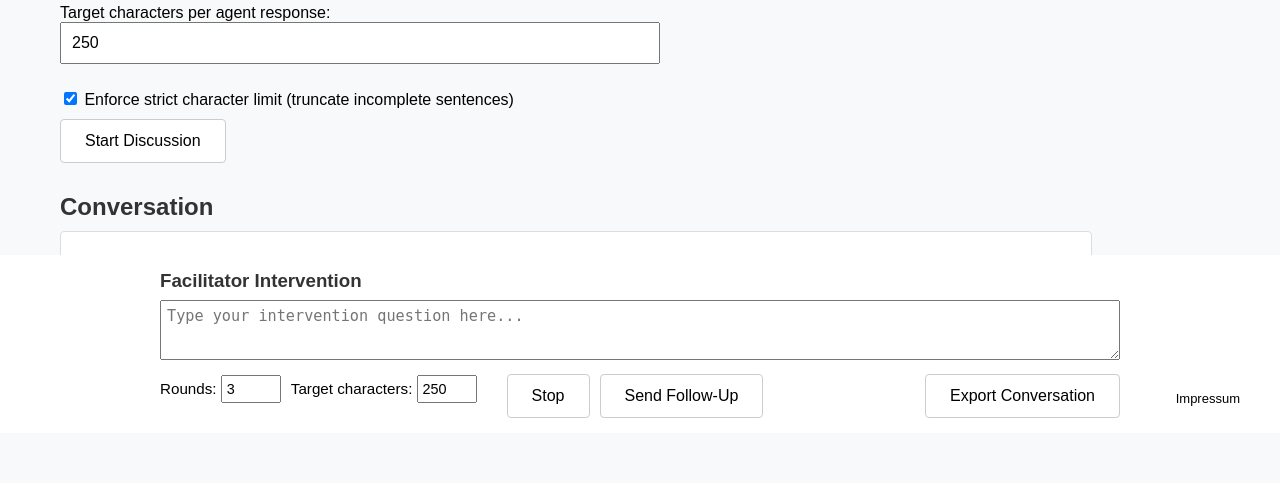
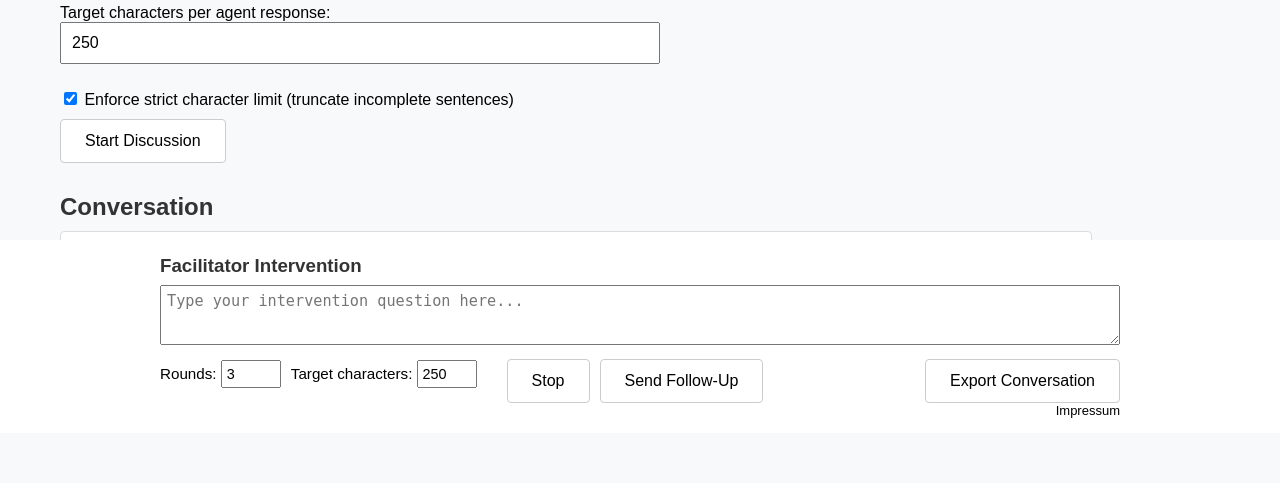
Before and after one commit to tannenbach/focus-ai, a Flask app: page / in a window 1280 px wide. Shown: the part 425-908 px from the top of the page. Run offline with Flask 3, Linux system fonts and the light colour scheme.

Commit message:
Update style.css

```diff
--- a/static/style.css
+++ b/static/style.css
@@ -198,9 +198,14 @@ button:hover {
 
 /* Impressum: NICHT im Flow, absolut rechts unten im Facilitator-Bereich */
 #followup-section .impressum-link {
-  position: absolute;
-  right: -100px;        /* Abstand vom rechten Rand des Wrappers */
-  bottom: 12px;       /* vertikale Position im weißen Balken – bei Bedarf feinjustieren */
+/*  position: absolute;
+/*  right: -100px;        /* Abstand vom rechten Rand des Wrappers */
+/*  bottom: 12px;       /* vertikale Position im weißen Balken – bei Bedarf feinjustieren */
+    position: static;        /* nicht mehr absolut */
+    display: block;
+    text-align: right;       /* rechts ausrichten */
+    margin-top: 0px;         /* kleiner Abstand unter den Buttons */
+
   font-size: 13px;
   color: #000;
   white-space: nowrap;
```
